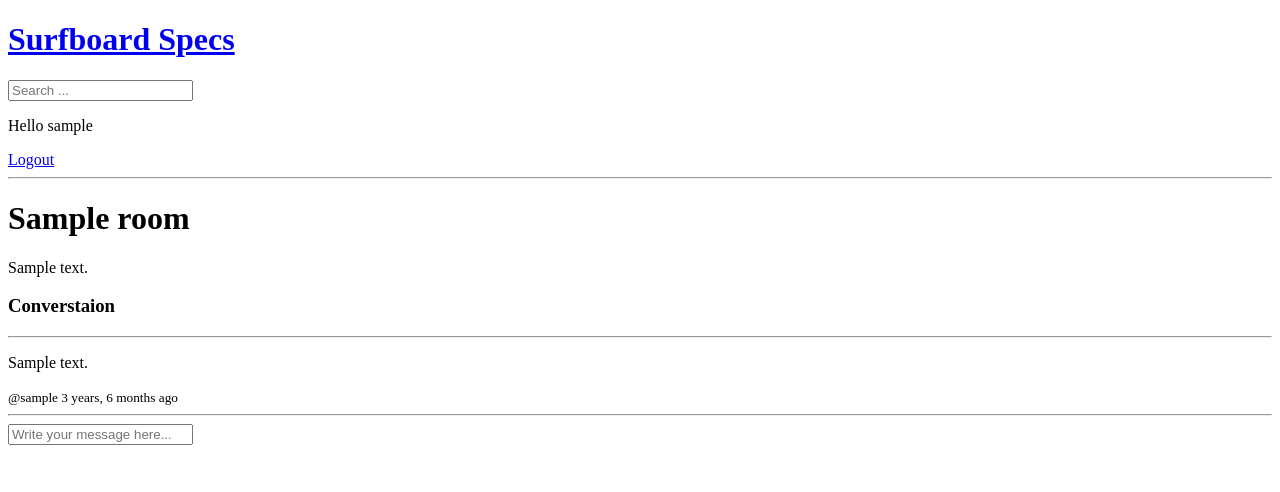
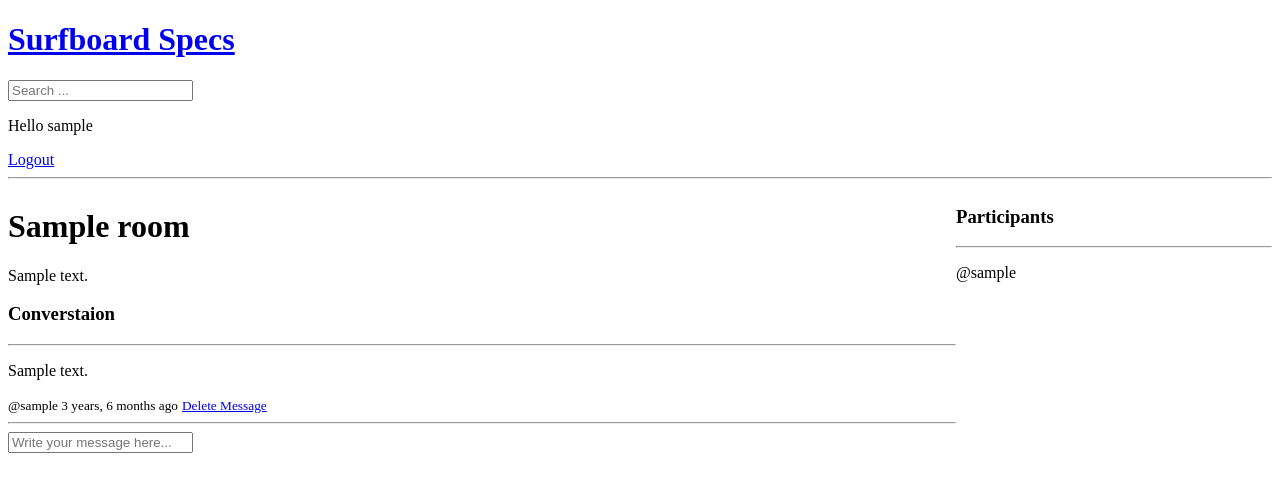
Before and after one commit to rodcoelho/python-practice, a Django app: page /room/1/ in a window 1280 px wide. Shown: the top 492 px of the page. Run offline with Django 3.2, Linux system fonts and the light colour scheme; a user stored in the database is signed in; tables that the repository leaves empty hold one stand-in row (values such as "Sample post").

Commit message:
delete button + room participants

```diff
--- a/django/surfboard_spec_app/surfboard_spec/base/models.py
+++ b/django/surfboard_spec_app/surfboard_spec/base/models.py
@@ -26,7 +26,7 @@ class Room(models.Model):
     updated = models.DateTimeField(auto_now=True)
     created = models.DateTimeField(auto_now_add=True)
     link = models.TextField(null=True, blank=True)
-    # participants = models...
+    participants = models.ManyToManyField(User, related_name='participants', blank=True)
 
     class Meta:
         ordering = ['-updated', '-created'] # sorts the data by elements in this list
--- a/django/surfboard_spec_app/surfboard_spec/base/templates/base/delete.html
+++ b/django/surfboard_spec_app/surfboard_spec/base/templates/base/delete.html
@@ -5,7 +5,7 @@
 <form method="POST" action="">
 
     {% csrf_token %}
-    <p>Are you sure you want to delete "{{ obj }}"?</p>
+    <p>Are you sure you want to delete "{{ obj_to_delete }}"?</p>
     <a href="{{request.META.HTTP_REFERER}}">Go Back</a>
     <input type="submit" value="Confirm">
 
--- a/django/surfboard_spec_app/surfboard_spec/base/templates/base/room.html
+++ b/django/surfboard_spec_app/surfboard_spec/base/templates/base/room.html
@@ -3,6 +3,18 @@
 {% extends 'main.html' %}
 
 {% block content %}
+
+<style>
+    .room-container{
+        display: grid;
+        grid-template-columns: 3fr 1fr;
+    }
+</style>
+
+<div class="room-container">
+
+    <div>
+
 
         <h1>{{room.name}}</h1>
 
@@ -17,6 +29,10 @@
             <div>
                 <p>{{room_message.body}}</p>
                 <small>@{{room_message.user}} {{room_message.created|timesince}} ago</small>
+
+                {% if room_message.user == request.user %}
+                <small><a href="{% url 'delete-message' room_message.id %}">Delete Message</a></small>
+                {% endif %}
 
                 <hr>
 
@@ -34,5 +50,18 @@
             </form>
         </div>
         {% endif %}
+    </div>
+
+    <div>
+        <h3>Participants</h3>
+        <hr>
+        {% for user in participants %}
+            <div>
+                <p>@{{user.username}}</p>
+            </div>
+        {% endfor %}
+    </div>
+
+</div>
 
 {% endblock content %}
--- a/django/surfboard_spec_app/surfboard_spec/base/urls.py
+++ b/django/surfboard_spec_app/surfboard_spec/base/urls.py
@@ -13,6 +13,8 @@ urlpatterns = [
     path('update-room/<str:pk>/', views.updateRoom, name="update-room"),
     path('delete-room/<str:pk>/', views.deleteRoom, name="delete-room"),
 
+    path('delete-message/<str:pk>/', views.deleteMessage, name="delete-message"),
+
     path('create-topic/', views.createTopic, name="create-topic"),
     # path('update-room/<str:pk>/', views.updateRoom, name="update-room"),
     # path('delete-room/<str:pk>/', views.deleteRoom, name="delete-room"),
--- a/django/surfboard_spec_app/surfboard_spec/base/views.py
+++ b/django/surfboard_spec_app/surfboard_spec/base/views.py
@@ -89,6 +89,7 @@ def home(request):
 def room(request, pk):
     room = Room.objects.get(id=pk)
     room_messages = room.message_set.all().order_by("-created") # get children of the parent model, message in this case (<parent>.<child>_set.all())
+    participants = room.participants.all()
 
     if request.method == "POST":
         room_message = Message.objects.create(
@@ -96,9 +97,13 @@ def room(request, pk):
             room=room,
             body=request.POST.get("body")
         )
+
+        # add user to participants now that he has commented
+        if request.user not in participants:
+            room.participants.add(request.user)
         return redirect("room", pk=room.id)
 
-    context = {"room": room, "room_messages": room_messages}
+    context = {"room": room, "room_messages": room_messages, "participants": participants}
     return render(request, 'base/room.html', context)
 
 
@@ -161,3 +166,18 @@ def createTopic(request):
 
     context = {'form': form}
     return render(request, 'base/topic_form.html', context)
+
+
+@login_required(login_url="login")
+def deleteMessage(request, pk):
+    message = Message.objects.get(id=pk)
+
+    if request.user != message.user:
+        return HttpResponse("You are not allowed to perform action")
+
+    if request.method == 'POST':
+        message.delete()
+        return redirect("home")
+
+    context = {'obj_to_delete': message}
+    return render(request, 'base/delete.html', context)
```
Lines whose indentation alone changed are shown as unchanged.
